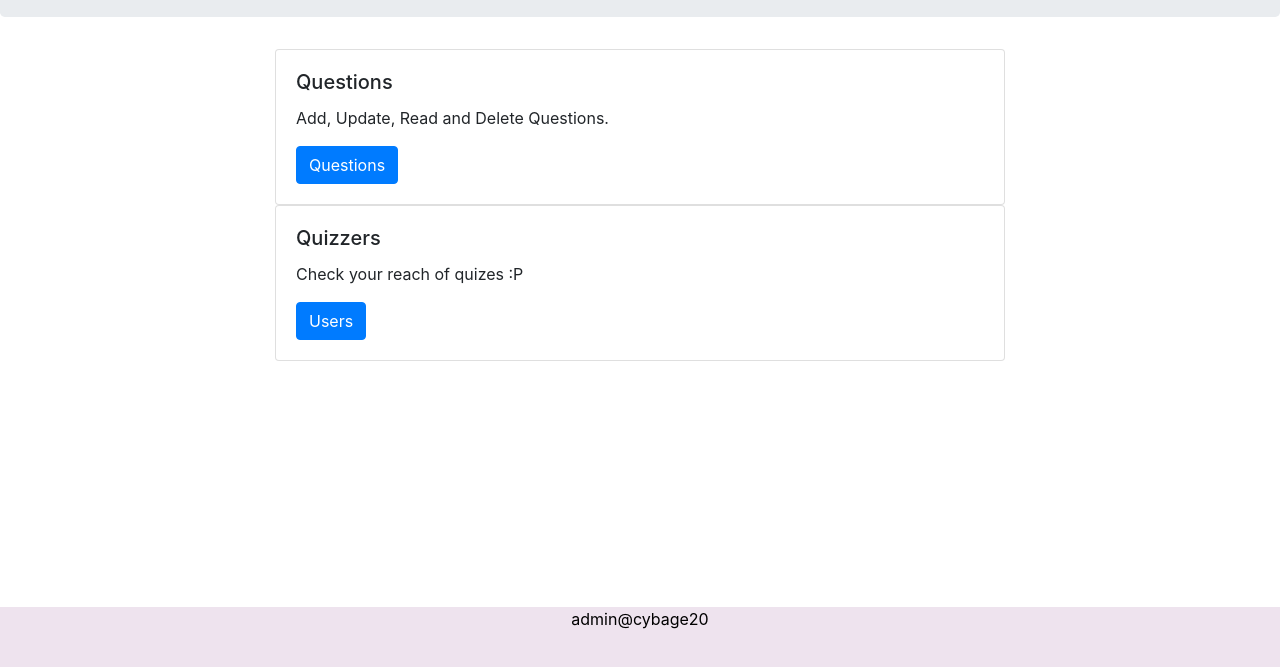
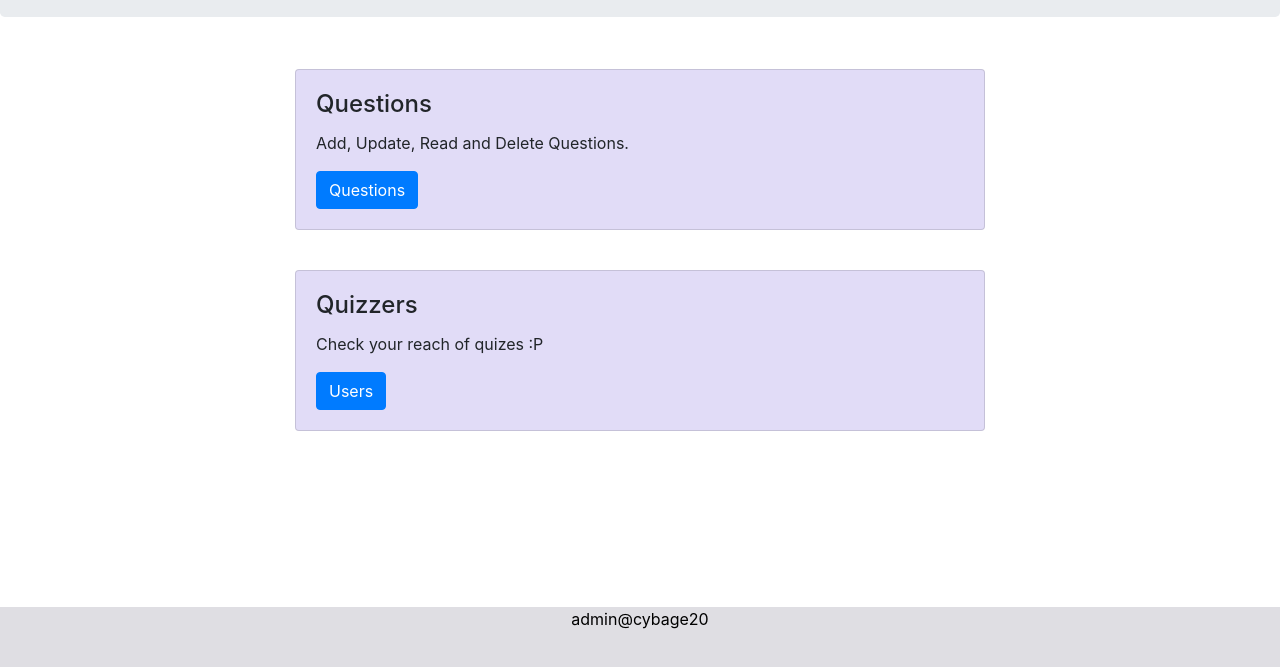
Before and after one commit to Urvashi98/myWork-CRUD-, a plain HTML site: page AdminDashboard/dashboard.html in a window 1280 px wide. Shown: the part 123-790 px from the top of the page. Drawn offline with nearby package versions, Linux system fonts and the light colour scheme; no server answers.

Commit message:
Add files via upload

```diff
--- a/AdminDashboard/css/style.css
+++ b/AdminDashboard/css/style.css
@@ -42,7 +42,7 @@ footer{
     bottom: 0;
     width: 100%;
     height: 70px;
-    background-color: rgb(238, 227, 238);
+    background-color:#dfdee3;
     color: black;
     text-align: center;
 }
@@ -58,6 +58,22 @@ footer{
 .dropdown-showhide{
     display: none;
 }
+.card{
+    background-color:#e1dcf7;
+    margin: 20px;
+
+ }
+.card-title{
+
+    font-weight: 30px;
+    font-size: 24px;
+}
+.card:hover{
+    box-shadow: 14px 24px 48px 5px #43474b;
+}
+/* .card-text{
+    color: white;
+} */
 
 
 @media screen and (min-width:360px) and (max-width:579px){
@@ -77,4 +93,7 @@ footer{
     .res-jumbotron{
         width: 100%;
     }
+    .card{
+       margin: 20px;
+    }
 }
```
